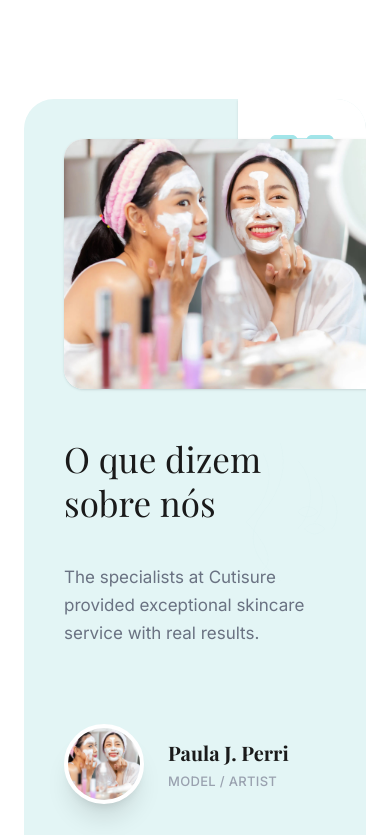
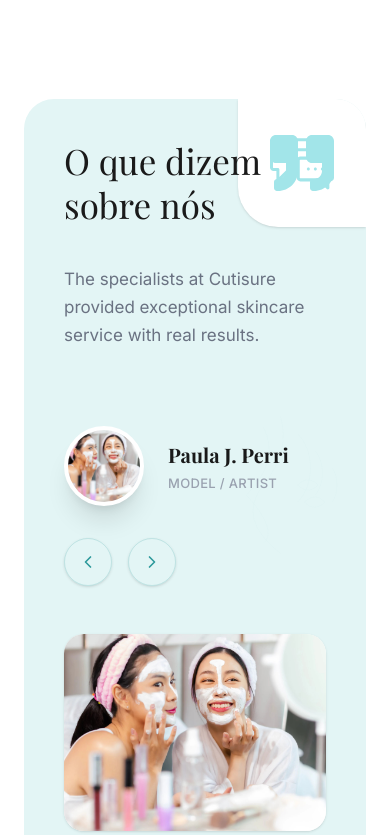
Before and after one commit to jas-design/beauty-template-xml-simple, a React (Vite) app: page /#/ in a window 390 px wide. Shown: the part 6580-7415 px from the top of the page. Built offline with nearby package versions, Linux system fonts and the light colour scheme; no server answers; a web font is replaced by a local one.

Commit message:
home fixes

```diff
--- a/src/components/home/AppointmentSection.tsx
+++ b/src/components/home/AppointmentSection.tsx
@@ -26,7 +26,7 @@ export function AppointmentSection() {
             initial={{ opacity: 0, y: 50 }}
             whileInView={{ opacity: 1, y: 0 }}
             viewport={{ once: true }}
-            className="bg-white rounded-[50px] shadow-2xl lg:translate-y-32 lg:-ml-20 overflow-hidden flex flex-col"
+            className="bg-white rounded-[50px] shadow-2xl lg:translate-y-32 lg:-ml-20 overflow-hidden flex flex-col order-2 lg:order-1"
           >
             <div className="p-8 md:p-14 space-y-10 flex-grow">
               <div className="space-y-8">
@@ -107,7 +107,7 @@ export function AppointmentSection() {
             initial={{ opacity: 0, x: 30 }}
             whileInView={{ opacity: 1, x: 0 }}
             viewport={{ once: true }}
-            className="space-y-12 lg:pl-8 py-10"
+            className="space-y-12 lg:pl-8 py-10 order-1 lg:order-2"
           >
             <div className="space-y-6">
               <span className="text-primary font-bold uppercase tracking-[0.2em] text-[12px]">{t('appointment.badge')}</span>
--- a/src/components/home/CallToActionBanner.tsx
+++ b/src/components/home/CallToActionBanner.tsx
@@ -20,7 +20,7 @@ export function CallToActionBanner() {
          <div className="relative z-10 max-w-7xl mx-auto px-6 w-full h-full flex flex-col justify-center">
             <div className="max-w-2xl space-y-8 text-white">
                <div className="space-y-4">
-                  <h2 className="text-[64px] font-serif font-medium leading-[1.1] tracking-tight">{home.ctaBanner.titleLarge}</h2>
+                  <h2 className="text-[36px] sm:text-[48px] md:text-[64px] font-serif font-medium leading-[1.1] tracking-tight">{home.ctaBanner.titleLarge}</h2>
                   <div className="w-16 h-0.5 bg-[#D4E964]" />
                </div>
 
--- a/src/components/home/Testimonials.tsx
+++ b/src/components/home/Testimonials.tsx
@@ -51,8 +51,8 @@ export function Testimonials() {
           </div>
 
           {/* Left: Image Container */}
-          <div className="w-full lg:w-[45%] shrink-0 relative z-10">
-            <div className="rounded-[20px] overflow-hidden aspect-[4/3] min-h-[250px] sm:min-h-[350px] lg:min-h-[400px] shadow-sm bg-white">
+          <div className="w-full lg:w-[45%] shrink-0 relative z-10 order-2 lg:order-1">
+            <div className="rounded-[20px] overflow-hidden aspect-[4/3] lg:min-h-[400px] shadow-sm bg-white">
               <AnimatePresence mode="wait">
                 <motion.img
                   key={index}
@@ -69,7 +69,7 @@ export function Testimonials() {
           </div>
 
           {/* Right: Content Container */}
-          <div className="flex-1 space-y-10 relative z-10">
+          <div className="flex-1 space-y-10 relative z-10 order-1 lg:order-2">
             <h2 className="text-[35px] font-serif text-[#1A1A1A] leading-tight">{t('testimonials.title')}</h2>
 
             <div className="space-y-10">
```
Also changed, not shown: 2 other files (tests, documents, lock files or other folders).
